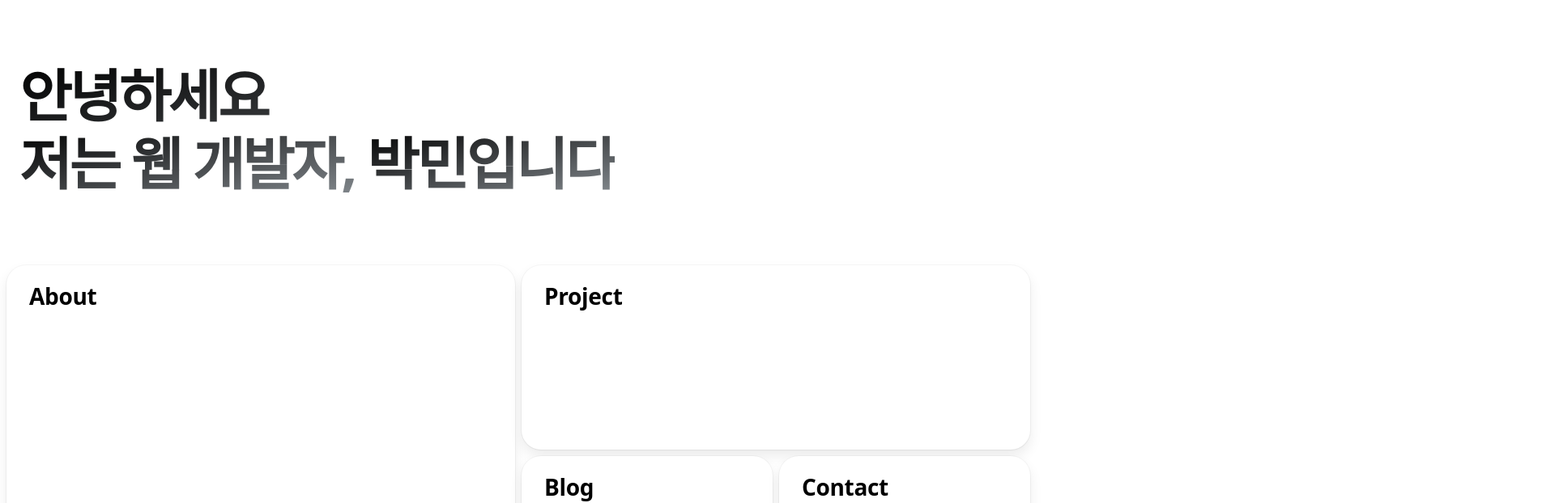
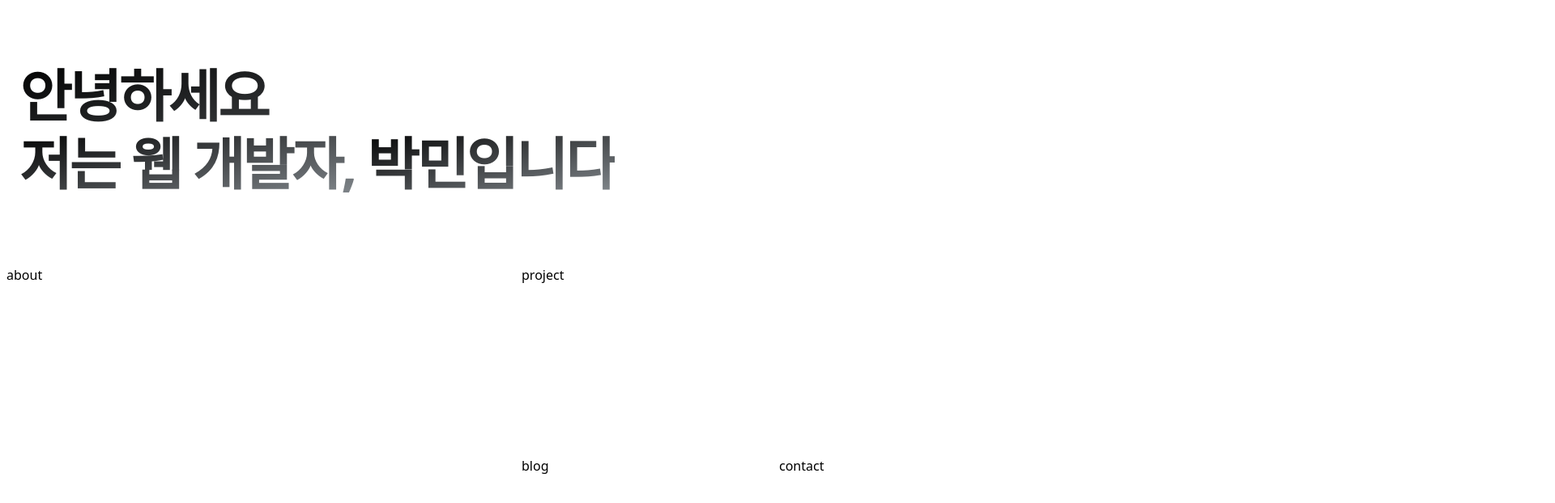
Before and after one commit to stoicperson/portfolio, a Next.js app: page / in a window 1280 px wide. Shown: the top 622 px of the page at 81% size, 1920 px wide, since content can reach past the window. Built offline with nearby package versions, Linux system fonts and the light colour scheme.

Commit message:
Update shortcut-container.tsx

```diff
--- a/components/shortcut-container/index.tsx
+++ b/components/shortcut-container/index.tsx
@@ -1,6 +1,6 @@
 import styles from "./index.module.scss";
 import Link from "next/link";
-import { motion } from "framer-motion";
+import { easeInOut, motion } from "framer-motion";
 
 const container = {
   visible: {
@@ -11,6 +11,18 @@ const container = {
 };
 const item = {
   hidden: { scale: 0.9, opacity: 0 },
+  hover_one: {
+    scale: 0.976,
+    transition: { duration: 0.25, ease: "easeInOut" },
+  },
+  hover_two: {
+    scale: 0.95,
+    transition: { duration: 0.25, ease: "easeInOut" },
+  },
+  view: {
+    scale: 1,
+    transition: { duration: 0.25, ease: "easeInOut" },
+  },
   visible: { scale: 1, opacity: 1, transition: { duration: 0.6 } },
 };
 
@@ -18,33 +30,38 @@ const ShortcutContainer = () => {
   return (
     <motion.div
       className={styles.container}
-      initial="hidden"
       animate="visible"
       variants={container}
-      // whileInView={{ opacity: 1 }}
     >
-      {["about", "project", "blog", "contact"].map((el) =>
-        el !== "contact" ? (
-          <Link className={styles.item} key={el} href={`/${el}`}>
-            <Shortcut text={el} />
-          </Link>
-        ) : (
-          <a className={styles.item} key={el}>
-            <Shortcut text={el} />
-          </a>
-        )
-      )}
+      <Link href="/about">
+        <Shortcut text="about" type="one" />
+      </Link>
+      <Link href="/project">
+        <Shortcut text="project" type="one" />
+      </Link>
+      <Link href="/blog">
+        <Shortcut text="blog" type="two" />
+      </Link>
+      <a>
+        <Shortcut text="contact" type="two" />
+      </a>
     </motion.div>
   );
 };
 
 interface IPShortcut {
   text: string;
+  type: string;
 }
 
-const Shortcut = ({ text }: IPShortcut) => {
+const Shortcut = ({ text, type }: IPShortcut) => {
   return (
-    <motion.div variants={item} onAnimationComplete={() => console.log("hi")}>
+    <motion.div
+      whileHover={`hover_${type}`}
+      whileInView="view"
+      className={styles.item}
+      variants={item}
+    >
       <h3>{text}</h3>
     </motion.div>
   );
```
